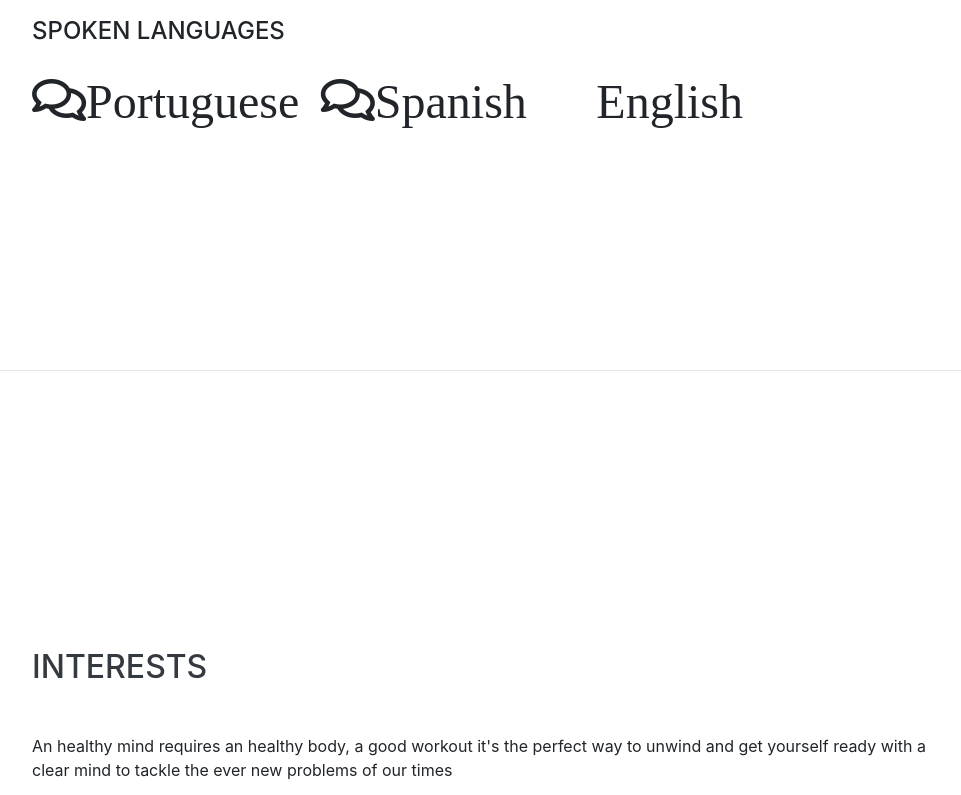
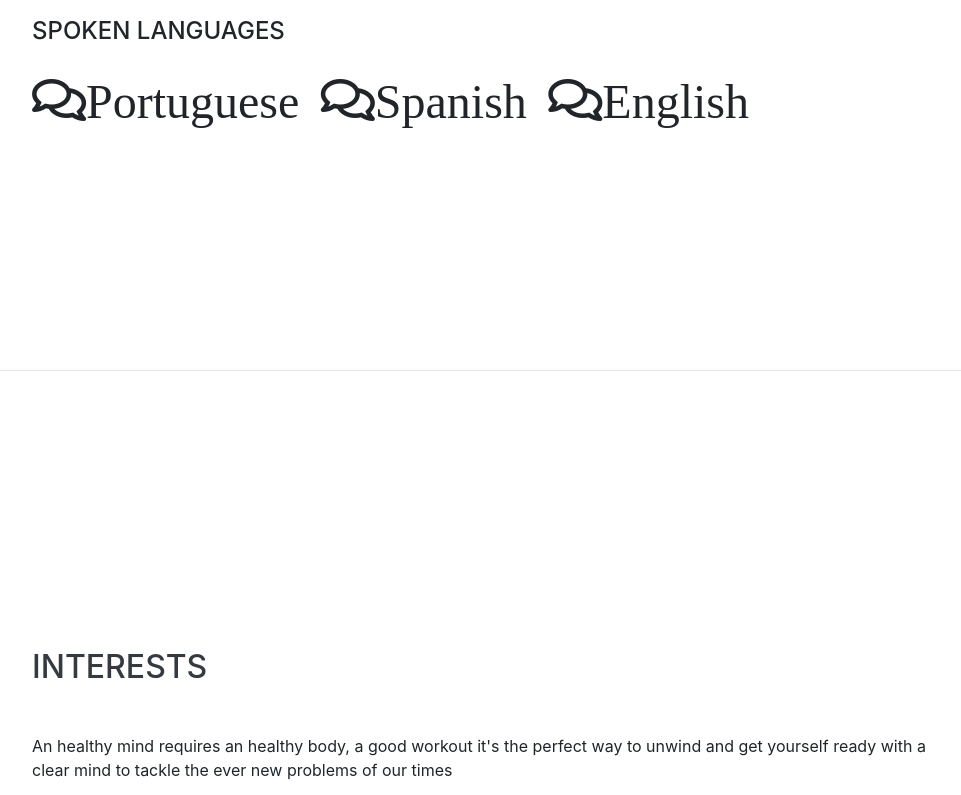
Before and after one commit to FJ-RATO/FJ-RATO.github.io, a website with bundled scripts: page index.html in a window 1280 px wide. Shown: the part 2833-3628 px from the top of the page, without its empty margins (288-1249 px from the left). Built offline with nearby package versions, Linux system fonts and the light colour scheme; a web font is replaced by a local one.

Commit message:
quick auto push

```diff
--- a/index.html
+++ b/index.html
@@ -172,7 +172,7 @@
             <i class="far fa-comments">Spanish </i>
           </li>
           <li class="list-inline-item">
-            <i class="fab fa-comments">English </i>
+            <i class="far fa-comments">English </i>
           </li>
         </ul>
       </div>
```
